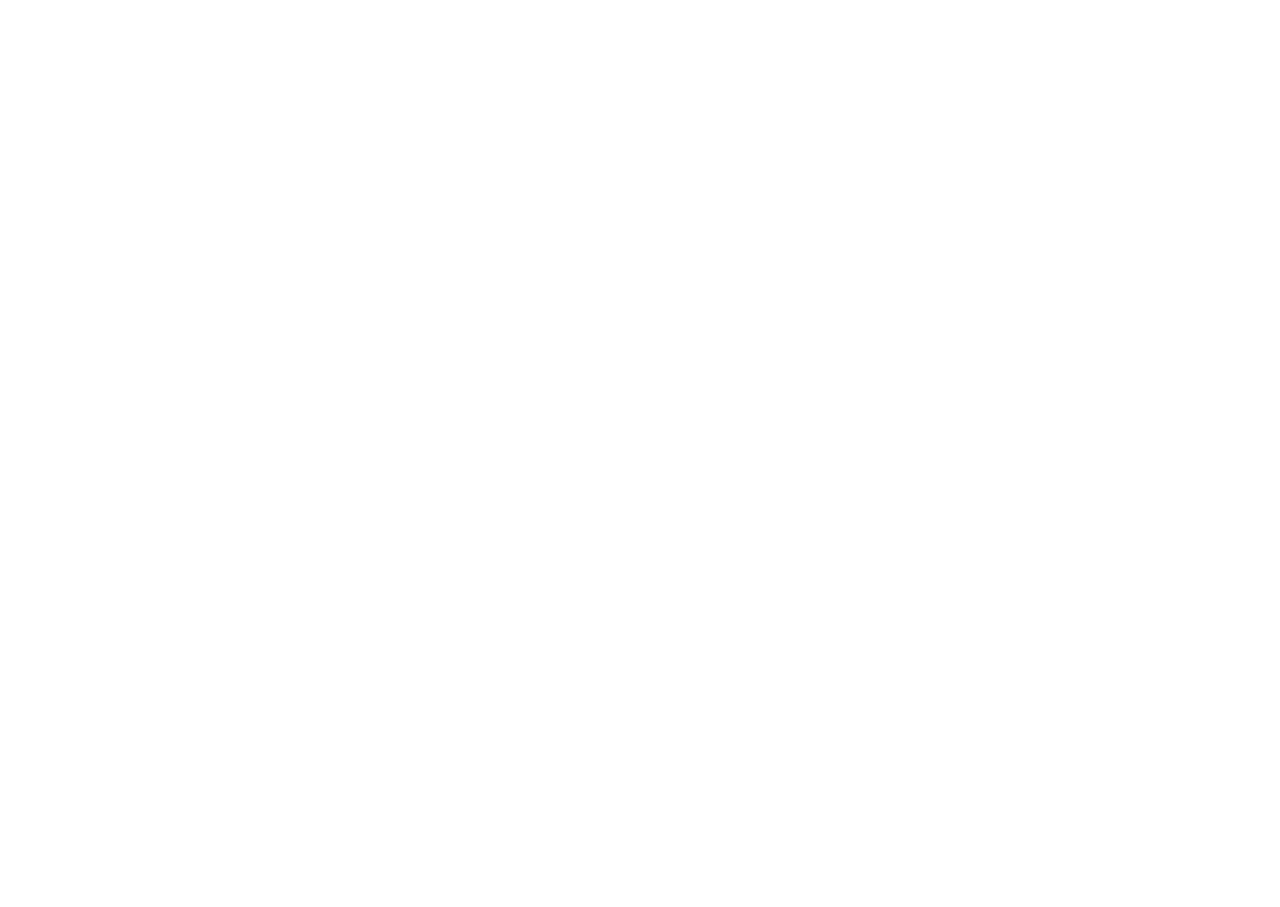
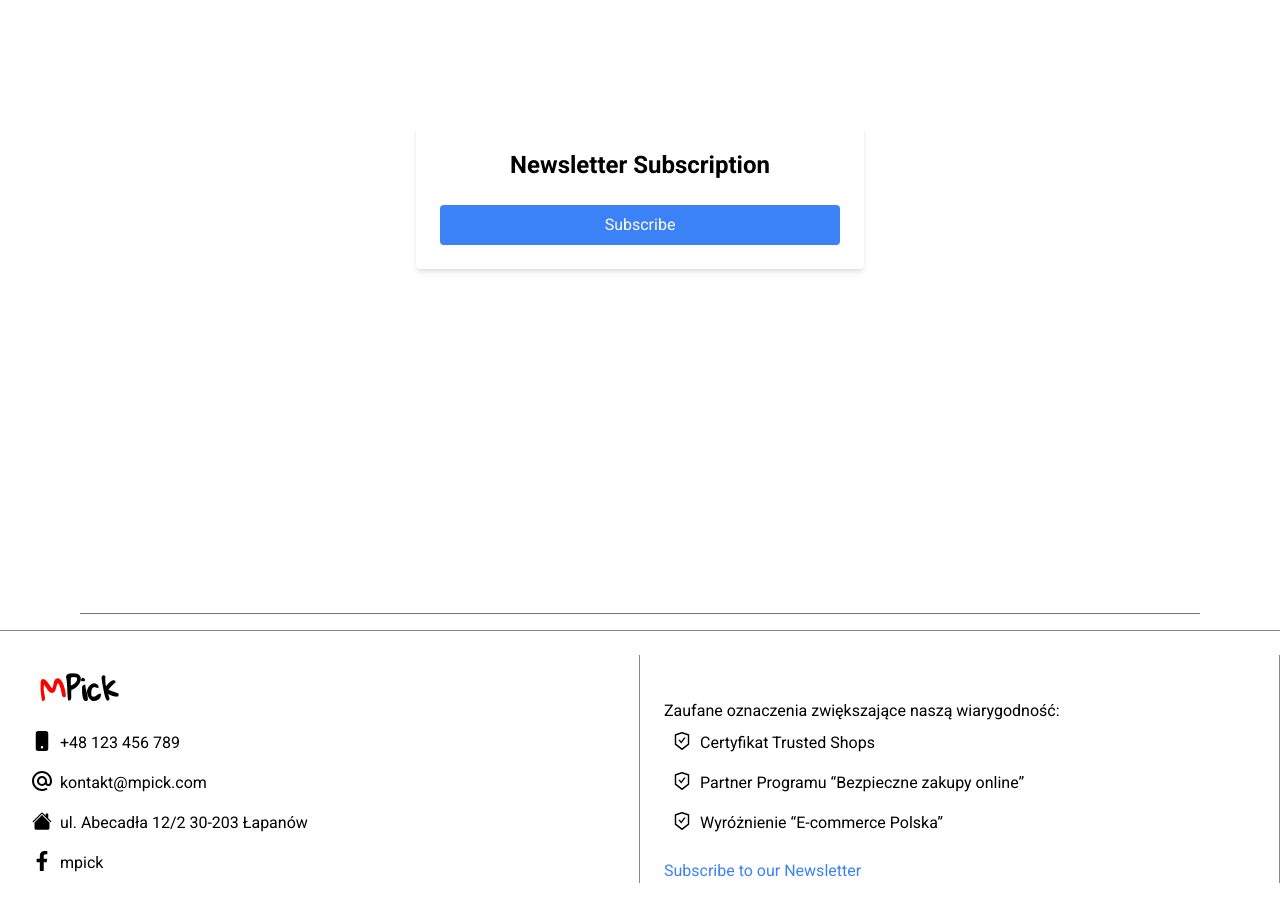
Before and after one commit to smigass/wdai-project, a React (Vite) app: page /newsletter in a window 1280 px wide. Before the commit this address had no page. Shown: the part 340-1247 px from the top of the page. Before the commit the page ends 800 px from the top, so only its background shows below. Built offline with nearby package versions, Linux system fonts and the light colour scheme.

Commit message:
Newsletter

```diff
--- a/src/components/Auth/LoginPage.tsx
+++ b/src/components/Auth/LoginPage.tsx
@@ -1,11 +1,13 @@
-import { useState } from "react";
+import { useState, useContext } from "react";
 import { useNavigate } from "react-router-dom";
+import { UserContext } from "../../context/UserContext";
 
 export default function LoginPage() {
     const [email, setEmail] = useState("");
     const [password, setPassword] = useState("");
-    const [error, setError] = useState<string | null>(null); // Przechowuje komunikat błędu
+    const [error, setError] = useState<string | null>(null);
     const navigate = useNavigate();
+    const { setUser } = useContext(UserContext); // Dostęp do funkcji setUser z kontekstu
 
     const handleLogin = async () => {
         setError(null); // Reset błędu na początku próby logowania
@@ -22,16 +24,17 @@ export default function LoginPage() {
             if (response.ok) {
                 const data = await response.json();
                 localStorage.setItem("token", data.token); // Zapis tokenu JWT
+                setUser({ email: data.email, userId: data.userId, role: data.role }); // Ustaw dane użytkownika
                 alert("Login successful!");
                 navigate("/"); // Przekierowanie na stronę główną
             } else if (response.status === 401) {
-                setError("Invalid email or password."); // Komunikat błędu przy złych danych
+                setError("Invalid email or password.");
             } else {
-                setError("An unexpected error occurred. Please try again."); // Inne błędy
+                setError("An unexpected error occurred.");
             }
         } catch (error) {
             console.error("Error logging in:", error);
-            setError("Unable to connect to the server. Please try again later."); // Problem z połączeniem
+            setError("Unable to connect to the server.");
         }
     };
 
--- a/src/components/Layout/Footer/Footer.tsx
+++ b/src/components/Layout/Footer/Footer.tsx
@@ -3,6 +3,7 @@ import {BsFillHouseFill, BsFillPhoneFill} from "react-icons/bs";
 import {SiMaildotru} from "react-icons/si";
 import {FaFacebookF} from "react-icons/fa";
 import {AiOutlineSafetyCertificate} from "react-icons/ai";
+import { Link } from "react-router-dom";
 
 export default function Footer() {
     return (
@@ -35,6 +36,7 @@ export default function Footer() {
 
 
             <div className={'w-full border-r border-r-d-text-secondary md:w-[50%] px-6 my-6 flex flex-col justify-end'}>
+
                 Zaufane oznaczenia zwiększające naszą wiarygodność:
                 <div className={'flex m-2 gap-x-2'}>
                     <AiOutlineSafetyCertificate size={20} color={'currentColor'} id={'phoneFoot'}/>
@@ -48,6 +50,16 @@ export default function Footer() {
                     <AiOutlineSafetyCertificate size={20} color={'currentColor'} id={'phoneFoot'}/>
                     <p>Wyróżnienie “E-commerce Polska”</p>
                 </div>
+
+                {/* Link to the Newsletter */}
+                <div className="flex mt-4">
+                    <Link
+                        to="/newsletter"
+                        className="text-blue-500 hover:underline underline-offset-4"
+                    >
+                        Subscribe to our Newsletter
+                    </Link>
+                </div>
             </div>
         </footer>
     )
--- /dev/null
+++ b/src/components/Newsletter/NewsletterPage.tsx
@@ -0,0 +1,63 @@
+import { useState } from "react";
+
+export default function NewsletterPage() {
+    const [message, setMessage] = useState<string | null>(null);
+    const [success, setSuccess] = useState(false);
+
+    const handleSubscribe = async () => {
+        setMessage(null); // Resetuj komunikaty
+
+        try {
+            const token = localStorage.getItem("token"); // Pobierz token JWT z localStorage
+            if (!token) {
+                setMessage("You need to log in to subscribe to the newsletter.");
+                setSuccess(false);
+                return;
+            }
+
+            const response = await fetch("http://localhost:3000/newsletter", {
+                method: "POST",
+                headers: {
+                    "Content-Type": "application/json",
+                    Authorization: `Bearer ${token}`, // Dodanie nagłówka autoryzacji
+                },
+            });
+
+            if (response.ok) {
+                setMessage("Successfully subscribed to the newsletter!");
+                setSuccess(true);
+            } else {
+                const errorText = await response.text();
+                setMessage(errorText || "An error occurred. Please try again.");
+                setSuccess(false);
+            }
+        } catch (error) {
+            console.error("Error subscribing:", error);
+            setMessage("Unable to connect to the server. Please try again later.");
+            setSuccess(false);
+        }
+    };
+
+    return (
+        <div className="flex justify-center items-center h-screen w-full">
+            <div className="p-6 max-w-md w-full bg-white shadow-md rounded">
+                <h1 className="text-2xl font-bold mb-6 text-center">Newsletter Subscription</h1>
+                <button
+                    onClick={handleSubscribe}
+                    className="bg-blue-500 text-white px-4 py-2 w-full rounded"
+                >
+                    Subscribe
+                </button>
+                {message && (
+                    <p
+                        className={`mt-4 ${
+                            success ? "text-green-500" : "text-red-500"
+                        }`}
+                    >
+                        {message}
+                    </p>
+                )}
+            </div>
+        </div>
+    );
+}
--- /dev/null
+++ b/src/context/UserContext.tsx
@@ -0,0 +1,27 @@
+import { createContext, useState, ReactNode } from "react";
+
+interface User {
+    email: string;
+    userId: number;
+    role: string;
+}
+
+interface UserContextType {
+    user: User | null;
+    setUser: (user: User | null) => void;
+}
+
+export const UserContext = createContext<UserContextType>({
+    user: null,
+    setUser: () => {},
+});
+
+export const UserProvider = ({ children }: { children: ReactNode }) => {
+    const [user, setUser] = useState<User | null>(null);
+
+    return (
+        <UserContext.Provider value={{ user, setUser }}>
+            {children}
+        </UserContext.Provider>
+    );
+};
--- a/src/main.tsx
+++ b/src/main.tsx
@@ -11,12 +11,15 @@ import Products from "./pages/Products.tsx";
 import About from "./pages/About.tsx";
 import LoginPage from "./components/Auth/LoginPage.tsx";
 import RegisterPage from "./components/Auth/RegisterPage.tsx";
+import NewsletterPage from "./components/Newsletter/NewsletterPage.tsx";
+import { UserProvider } from "./context/UserContext.tsx";
 
 let root = "";
 // Uncomment this line to deploy to GitHub Pages
 // root = "wdai-project/";
 
 createRoot(document.getElementById("root")!).render(
+  <UserProvider>
     <BrowserRouter>
       <Routes>
         {/* Wszystkie trasy przechodzą przez Layout */}
@@ -30,7 +33,9 @@ createRoot(document.getElementById("root")!).render(
           {/* Trasy logowania i rejestracji */}
           <Route path="login" element={<LoginPage />} />
           <Route path="register" element={<RegisterPage />} />
+          <Route path="/newsletter" element={<NewsletterPage />} />
         </Route>
       </Routes>
     </BrowserRouter>
+  </UserProvider>
 );
```
Also changed, not shown: 2 other files (tests, documents, lock files or other folders). Lines whose indentation alone changed are shown as unchanged.
